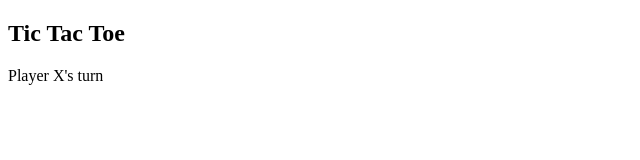
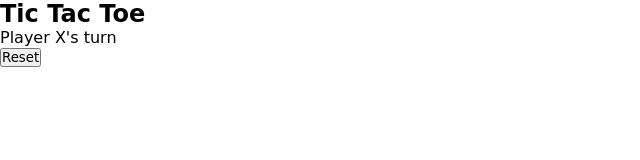
Before and after one commit to matthewpowell3/tictok-toe, a website: page index.html in a window 1280 px wide. Shown: the whole page, without its empty margins (0-640 px from the left). Drawn offline with Linux system fonts and the light colour scheme.

Commit message:
2 files modified

```diff
--- a/index.html
+++ b/index.html
@@ -28,6 +28,7 @@
         <div class="tile"></div>
       </section>
       <section class="display announcer hide"></section>
+      <section class="controls"><button id="reset">Reset</button></section>
     </main>
   </body>
 </html>
--- a/style.css
+++ b/style.css
@@ -0,0 +1,5 @@
+* {
+  padding: 0;
+  margin: 0;
+  font-family: 'Itim', cursive;
+}
```
